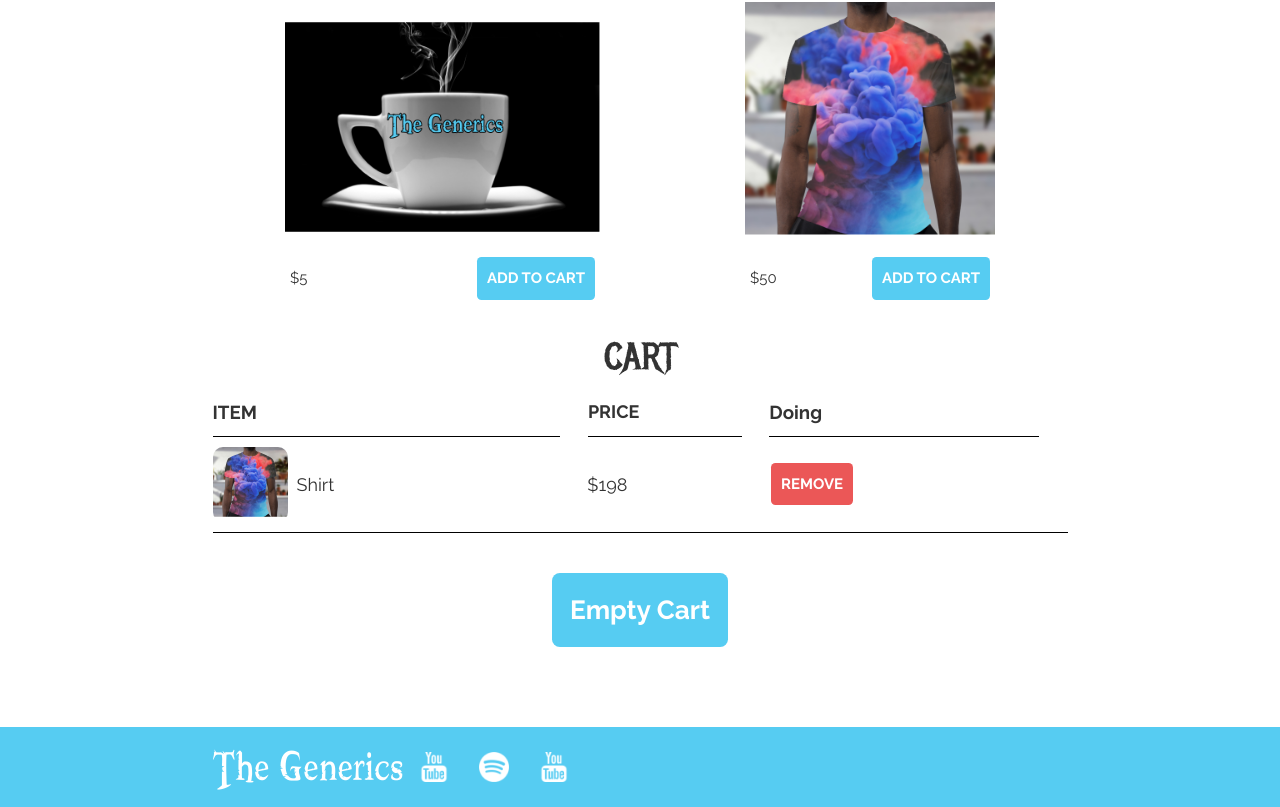
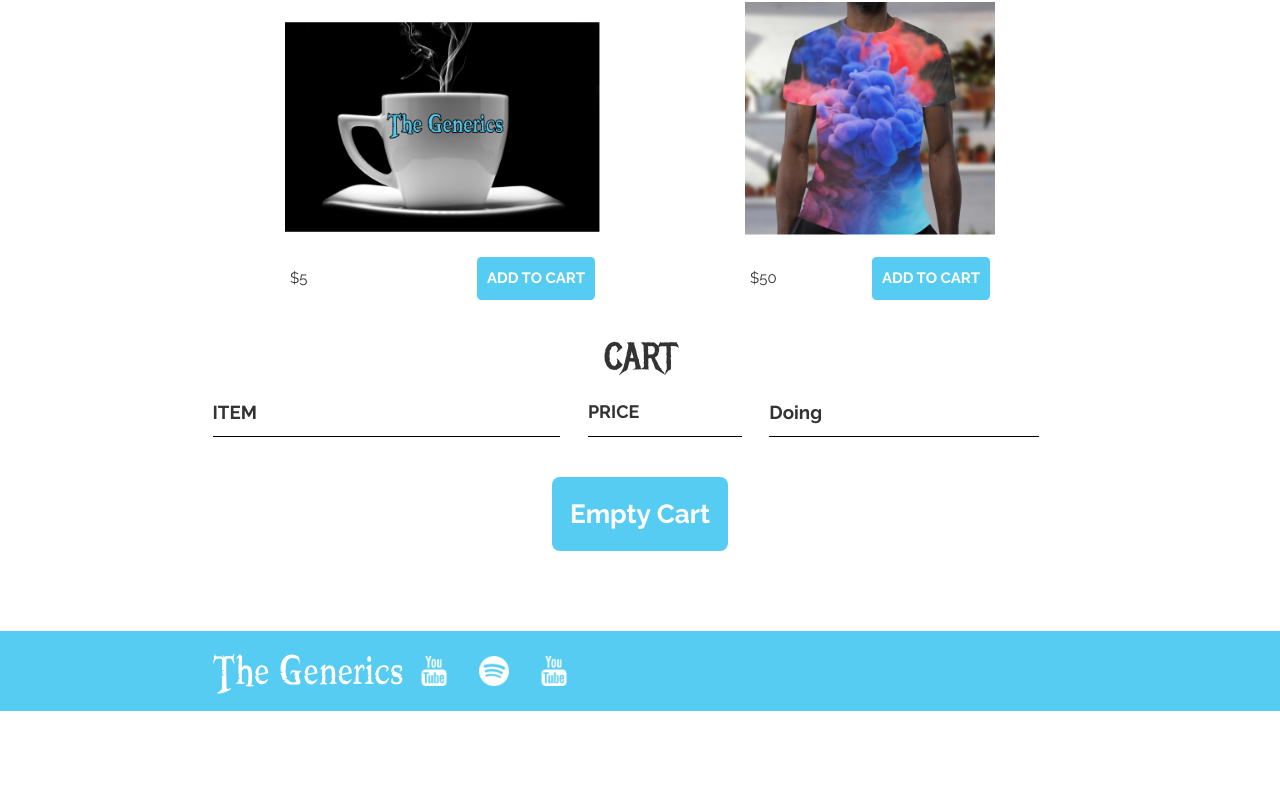
Before and after one commit to BehnamBorhani/react-exercises, a React (Create React App) app: page / in a window 1280 px wide. Shown: the part 1157-1964 px from the top of the page. After the commit the page ends 1868 px from the top, so only its background shows below. Built offline with nearby package versions, Linux system fonts and the light colour scheme.

Commit message:
show all products in shopping cart

```diff
--- a/src/components/Shop/CartProduct.js
+++ b/src/components/Shop/CartProduct.js
@@ -2,18 +2,20 @@ import React, { Component } from "react";
 
 export default class CartProduct extends Component {
    render() {
+      const { id, title, price, img } = this.props;
+
       return (
          <div className="cart-row">
             <div className="cart-item cart-column">
                <img
                   className="cart-item-image"
-                  src="Images/Shirt.png"
+                  src={img}
                   width="100"
                   height="100"
                />
-               <span className="cart-item-title">Shirt</span>
+               <span className="cart-item-title">{title}</span>
             </div>
-            <span className="cart-price cart-column">$198</span>
+            <span className="cart-price cart-column">${price}</span>
             <div className="cart-quantity cart-column">
                <button className="btn btn-danger" type="button">
                   REMOVE
--- a/src/components/Shop/Shop.js
+++ b/src/components/Shop/Shop.js
@@ -93,7 +93,9 @@ export default class Shop extends Component {
                   </span>
                </div>
                <div className="cart-items">
-                  <CartProduct />
+                  {shoppingCart.map((product) => (
+                     <CartProduct {...product} key={product.id} />
+                  ))}
                </div>
                <button className="btn btn-primary btn-purchase" type="button">
                   Empty Cart
```
